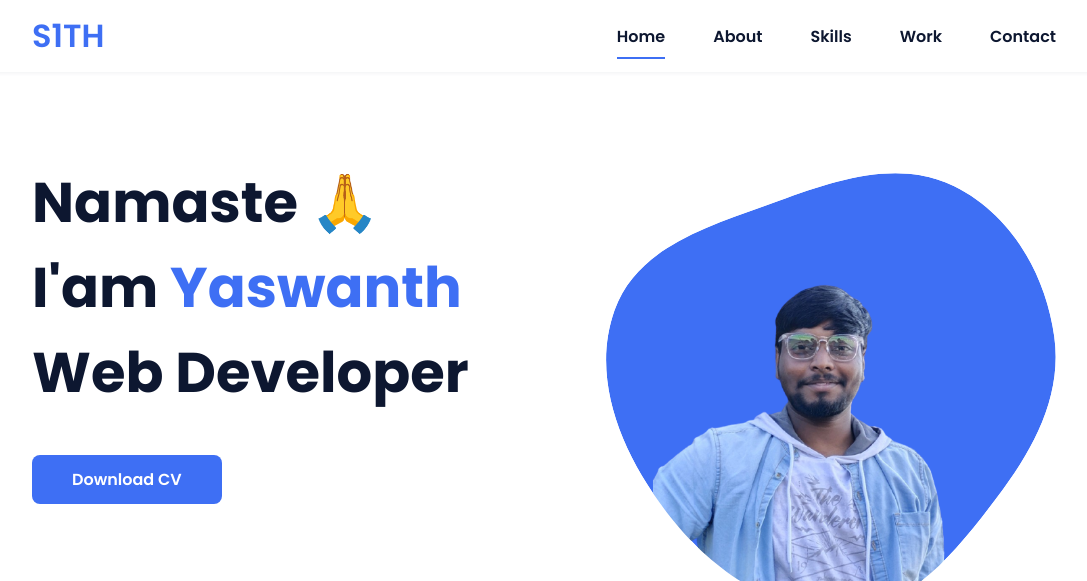
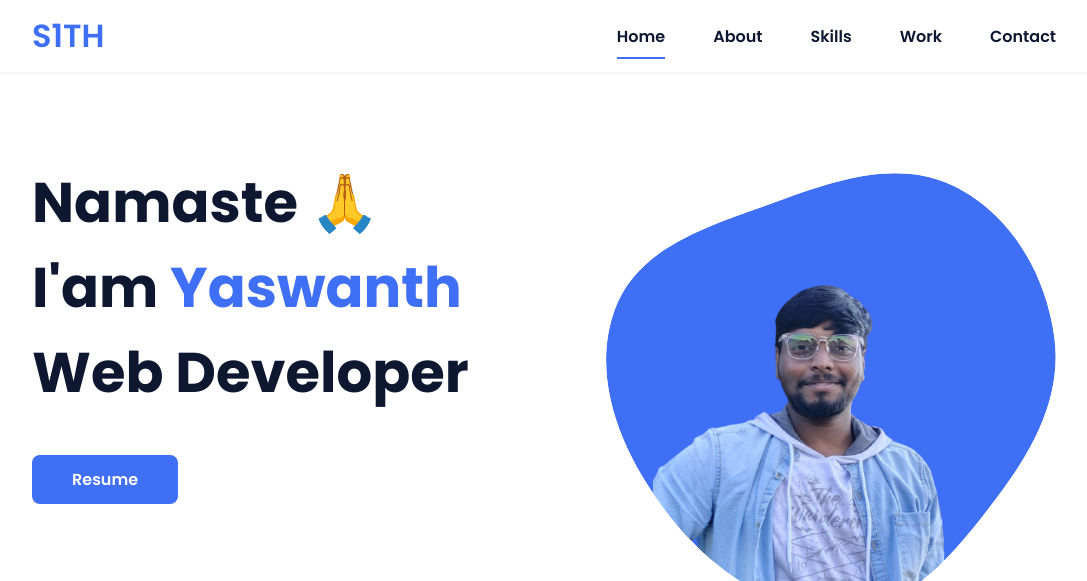
Before and after one commit to Yashu1th/S1th_CV, a plain HTML site: page index.html in a window 1280 px wide. Shown: the top 581 px of the page, without its empty margins (96-1183 px from the left). Drawn offline with nearby package versions, Linux system fonts and the light colour scheme.

Commit message:
resume added

```diff
--- a/index.html
+++ b/index.html
@@ -59,7 +59,7 @@
             Web Developer
           </h1>
 
-          <a href="#" class="button">Download CV</a>
+          <a href="https://drive.google.com/file/d/1A1Ah7_nyYH6ZtNjdH1p2YU-G-k8AgOkR/view?usp=share_link" class="button">Resume</a>
         </div>
 
         <div class="home__social">
```
